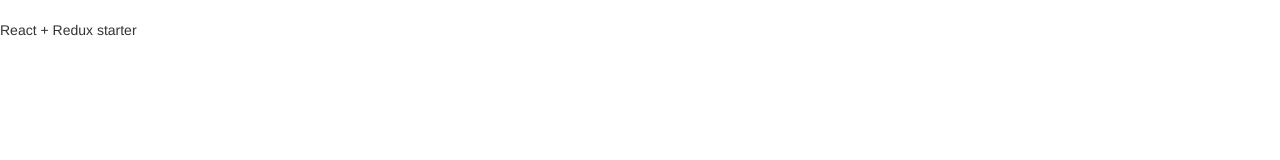
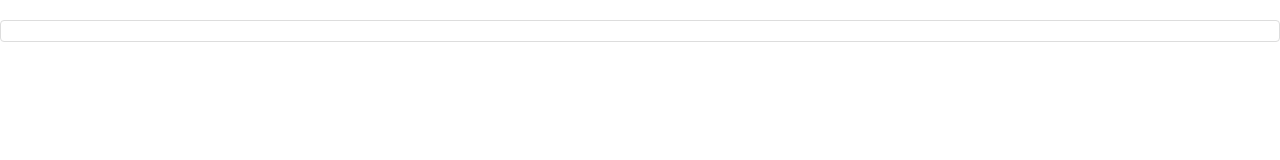
Before and after one commit to yusuke0127/chat-redux, a React app: page / in a window 1280 px wide. Shown: the top 160 px of the page. Built offline with nearby package versions, Linux system fonts and the light colour scheme.

Commit message:
Added containers and components

```diff
--- a/src/components/app.jsx
+++ b/src/components/app.jsx
@@ -1,9 +1,12 @@
 import React from 'react';
+import ChannelList from '../containers/channel_list';
+import MessageList from '../containers/message_list';
 
 const App = () => {
   return (
     <div className="app">
-      <p>React + Redux starter</p>
+      <ChannelList />
+      <MessageList />
     </div>
   );
 };
--- /dev/null
+++ b/src/containers/channel_list.jsx
@@ -0,0 +1,12 @@
+import React, { Component } from 'react';
+
+
+class ChannelList extends Component {
+  render() {
+    return (
+      <div className="channel-list"></div>
+    );
+  }
+}
+
+export default ChannelList;
--- /dev/null
+++ b/src/containers/message.jsx
@@ -0,0 +1,11 @@
+import React, { Component } from 'react';
+
+class Message extends Component {
+  render() {
+    return (
+      <li className="list-group-item"></li>
+    );
+  }
+}
+
+export default Message;
--- /dev/null
+++ b/src/containers/message_list.jsx
@@ -0,0 +1,14 @@
+import React, { Component } from 'react';
+import Message from './message';
+
+class MessageList extends Component {
+  render() {
+    return (
+      <div className="message-list">
+        <Message />
+      </div>
+    );
+  }
+}
+
+export default MessageList;
```
